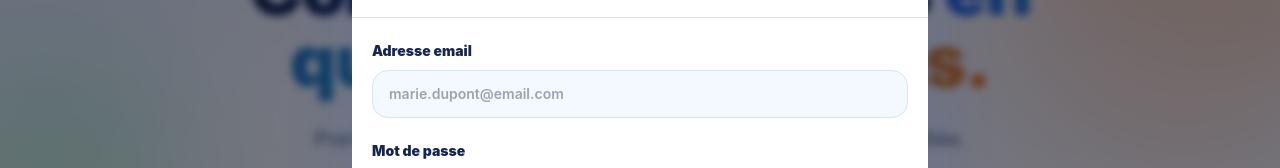
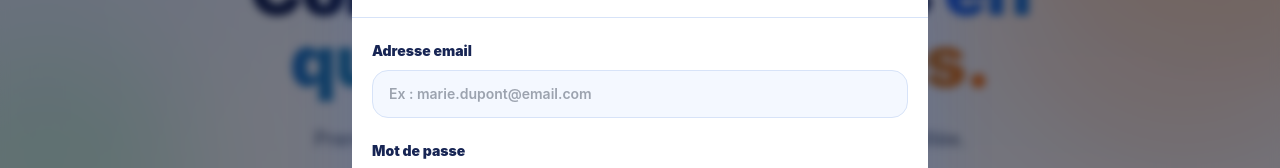
Before and after one commit to gaelndb/teach-and-correct, a React (Vite) app in the folder frontend/: page / in a window 1280 px wide. Both pictures are taken after a click on the button "Connexion". Shown: the part 289-457 px from the top of the page. Built offline with nearby package versions, Linux system fonts and the light colour scheme; no server answers.

Commit message:
fix(auth-frontend): clarify input placeholders

```diff
--- a/frontend/src/components/landing/login-modal.tsx
+++ b/frontend/src/components/landing/login-modal.tsx
@@ -92,7 +92,7 @@ export function LoginModal({ errorMessage, isLoading, isOpen, onClose, onSubmit
               value={formValues.email}
               onBlur={() => markFieldAsTouched('email')}
               onChange={(event) => updateField('email', event.target.value)}
-              placeholder="marie.dupont@email.com"
+              placeholder="Ex : marie.dupont@email.com"
               type="email"
               className="h-12 w-full rounded-2xl border border-border bg-muted/50 px-4 text-sm font-semibold text-foreground outline-none transition focus:border-primary focus:bg-white focus:ring-2 focus:ring-primary/20"
             />
--- a/frontend/src/components/landing/signup-modal.tsx
+++ b/frontend/src/components/landing/signup-modal.tsx
@@ -110,7 +110,7 @@ export function SignupModal({ errorMessage, isLoading, isOpen, onClose, onSubmit
                 value={formValues.firstName}
                 onBlur={() => markFieldAsTouched('firstName')}
                 onChange={(event) => updateField('firstName', event.target.value)}
-                placeholder="Marie"
+                placeholder="Ex : Marie"
                 className="h-12 w-full rounded-2xl border border-border bg-muted/50 px-4 text-sm font-semibold text-foreground outline-none transition focus:border-primary focus:bg-white focus:ring-2 focus:ring-primary/20"
               />
               {(getLengthErrorMessage('firstName') ?? getErrorMessage('firstName')) && (
@@ -124,7 +124,7 @@ export function SignupModal({ errorMessage, isLoading, isOpen, onClose, onSubmit
                 value={formValues.lastName}
                 onBlur={() => markFieldAsTouched('lastName')}
                 onChange={(event) => updateField('lastName', event.target.value)}
-                placeholder="Dupont"
+                placeholder="Ex : Dupont"
                 className="h-12 w-full rounded-2xl border border-border bg-muted/50 px-4 text-sm font-semibold text-foreground outline-none transition focus:border-primary focus:bg-white focus:ring-2 focus:ring-primary/20"
               />
               {(getLengthErrorMessage('lastName') ?? getErrorMessage('lastName')) && (
@@ -139,7 +139,7 @@ export function SignupModal({ errorMessage, isLoading, isOpen, onClose, onSubmit
               value={formValues.email}
               onBlur={() => markFieldAsTouched('email')}
               onChange={(event) => updateField('email', event.target.value)}
-              placeholder="marie.dupont@email.com"
+              placeholder="Ex : marie.dupont@email.com"
               type="email"
               className="h-12 w-full rounded-2xl border border-border bg-muted/50 px-4 text-sm font-semibold text-foreground outline-none transition focus:border-primary focus:bg-white focus:ring-2 focus:ring-primary/20"
             />
```
